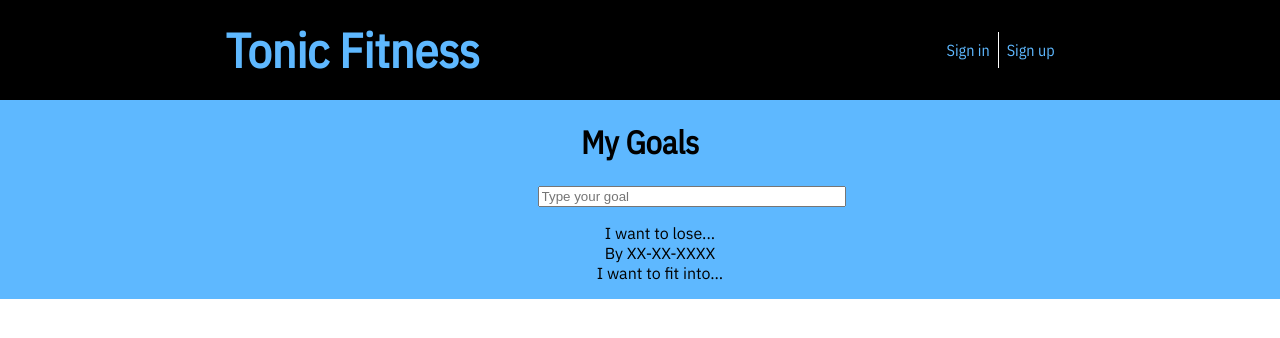
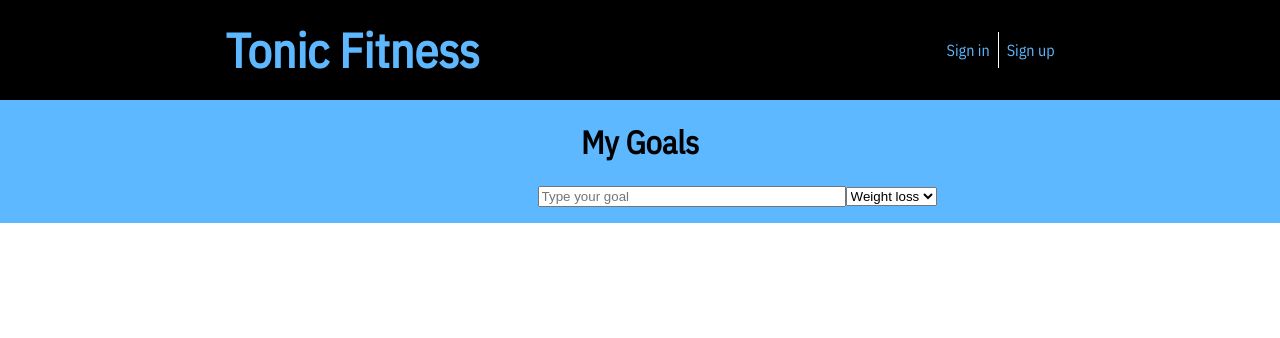
Before and after one commit to chingu-voyages/geckos-project-11, a React (Create React App) app in the folder tonic-fitness/: page /goals in a window 1280 px wide. Shown: the top 338 px of the page. Built offline with nearby package versions, Linux system fonts and the light colour scheme.

Commit message:
Resolve 3

```diff
--- a/tonic-fitness/src/components/Goals.js
+++ b/tonic-fitness/src/components/Goals.js
@@ -11,7 +11,6 @@ class Goals extends Component  {
         'I want to fit into...'
       ]
     }
-    this.generateList = this.generateList.bind(this);
   }
 
   optionSelected = () => {
@@ -24,7 +23,7 @@ class Goals extends Component  {
     let goalType = this.optionSelected() + '';
     if((goal[0] === 'I want to lose...' || goal[0] === 'By XX-XX-XXXX' || goal[0] === 'I want to fit into...') && e.charCode === 13) {
         goal = [];
-        goal.push(e.target.value);
+        goal.push({[goalType]: e.target.value, ['id']:0});
         e.target.value = '';
         this.setState({goalsList:goal});
       } else if (e.charCode === 13) {
@@ -42,18 +41,29 @@ class Goals extends Component  {
   }
 
 
+
   render () {
     const {goalsList} = this.state;
     return (
       <div className="goals">
         <h1>My Goals</h1>
         <input
-        className='textGoal' type='text' placeholder='Type your goal' onKeyPress={this.generateList}>
+        className='textGoal' type='text' placeholder='Type your goal'
+        onKeyPress={this.generateList}>
         </input>
+        <select className='selection' onClick={this.optionSelected}>
+          <option value='weight'>Weight loss</option>
+          <option value='date' >Target date</option>
+          <option value='misc'>Misc</option>
+          </select>
         <ul>
           {goalsList.map(item => {
             return (
-            <li>{item}</li>
+              <div>
+                <li onClick={(this.deleteGoal.bind(this, item.id))}>{item.weight}</li>
+                <li onClick={(this.deleteGoal.bind(this, item.id))}>{item.date}</li>
+                <li onClick={(this.deleteGoal.bind(this, item.id))}>{item.misc}</li>
+              </div>
             )
           })}
         </ul>
```
